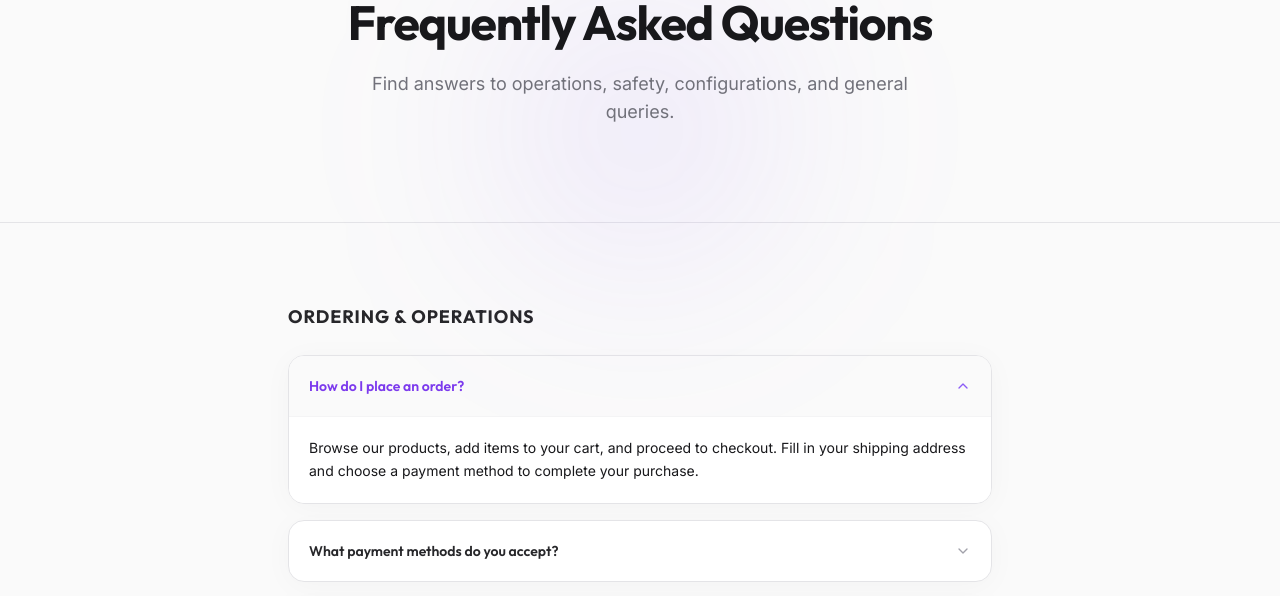
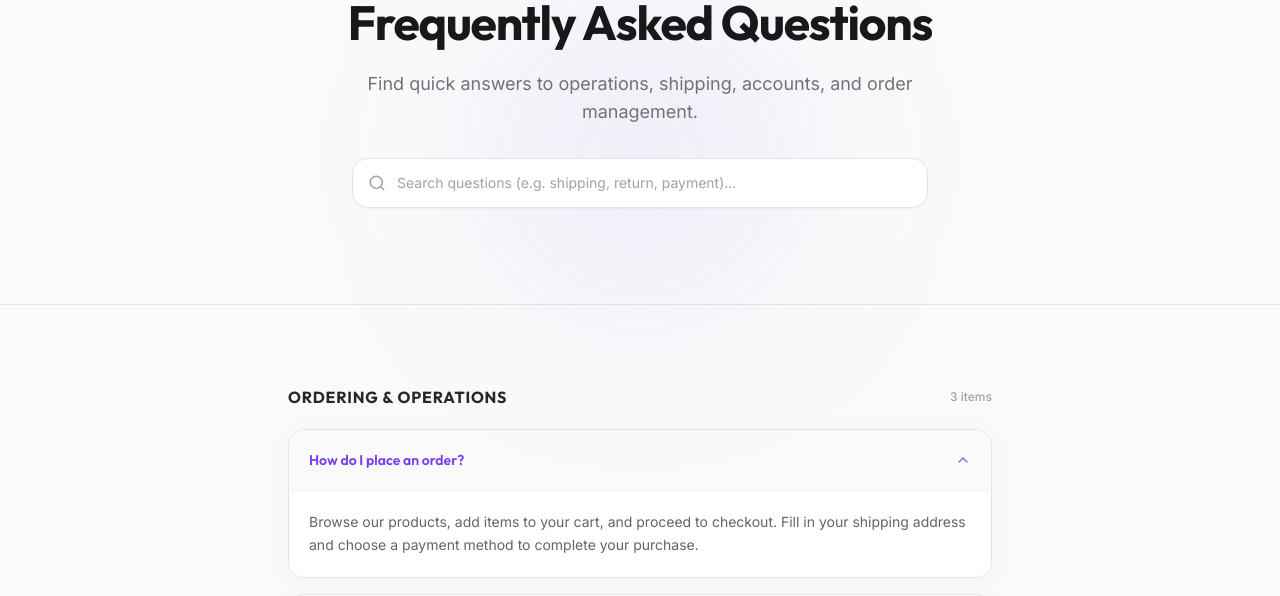
Before and after one commit to veereshovelab/e-commerce-website, a React (Create React App) app in the folder frontend/: page /faq in a window 1280 px wide. Shown: the part 199-795 px from the top of the page. Built offline with nearby package versions, Linux system fonts and the light colour scheme; no server answers; the HTML template or start-up script is replaced by a standard one.

Commit message:
git staged

```diff
--- a/frontend/src/pages/FAQ.jsx
+++ b/frontend/src/pages/FAQ.jsx
@@ -1,10 +1,12 @@
-import React from 'react';
+import React, { useState, useMemo } from 'react';
 import { Link } from 'react-router-dom';
+import { LuSearch, LuX, LuHelpCircle } from 'react-icons/lu';
 import { useTheme } from '../hooks/useTheme';
 import Accordion from '../components/Accordion';
 
 const FAQ = () => {
   const { isDarkMode } = useTheme();
+  const [searchQuery, setSearchQuery] = useState('');
 
   const faqs = [
     {
@@ -49,11 +51,31 @@ const FAQ = () => {
     }
   ];
 
-  const categories = [
+  const categories = useMemo(() => [
     { title: 'Ordering & Operations', faqs: faqs.slice(0, 3) },
     { title: 'Shipping & Logistical Details', faqs: faqs.slice(3, 6) },
     { title: 'Account Security & Support', faqs: faqs.slice(6, 10) }
-  ];
+  ], []);
+
+  const filteredCategories = useMemo(() => {
+    const query = searchQuery.trim().toLowerCase();
+    if (!query) return categories;
+
+    return categories
+      .map(category => {
+        const matchingFaqs = category.faqs.filter(
+          faq =>
+            faq.title.toLowerCase().includes(query) ||
+            faq.content.toLowerCase().includes(query)
+        );
+        return { ...category, faqs: matchingFaqs };
+      })
+      .filter(category => category.faqs.length > 0);
+  }, [searchQuery, categories]);
+
+  const totalMatches = useMemo(() => {
+    return filteredCategories.reduce((acc, cat) => acc + cat.faqs.length, 0);
+  }, [filteredCategories]);
 
   return (
     <div className="min-h-screen">
@@ -69,21 +91,80 @@ const FAQ = () => {
             Frequently Asked Questions
           </h1>
           <p className="text-base sm:text-lg leading-relaxed text-zinc-500 dark:text-zinc-400 max-w-xl mx-auto">
-            Find answers to operations, safety, configurations, and general queries.
+            Find quick answers to operations, shipping, accounts, and order management.
           </p>
+
+          {/* Search Bar */}
+          <div className="max-w-xl mx-auto mt-8">
+            <div className="relative flex items-center">
+              <LuSearch className="absolute left-4 text-zinc-400 pointer-events-none" size={18} />
+              <input
+                type="text"
+                value={searchQuery}
+                onChange={(e) => setSearchQuery(e.target.value)}
+                placeholder="Search questions (e.g. shipping, return, payment)..."
+                className={`w-full pl-11 pr-10 py-3.5 rounded-2xl text-sm outline-none border transition-all shadow-sm ${
+                  isDarkMode
+                    ? 'bg-zinc-900/80 border-zinc-800 text-white placeholder-zinc-500 focus:border-brand-500 focus:ring-1 focus:ring-brand-500'
+                    : 'bg-white border-zinc-200 text-zinc-900 placeholder-zinc-400 focus:border-brand-500 focus:ring-1 focus:ring-brand-500'
+                }`}
+              />
+              {searchQuery && (
+                <button
+                  type="button"
+                  onClick={() => setSearchQuery('')}
+                  className="absolute right-3.5 p-1 rounded-full text-zinc-400 hover:text-zinc-600 dark:hover:text-zinc-200 transition"
+                  aria-label="Clear search query"
+                >
+                  <LuX size={16} />
+                </button>
+              )}
+            </div>
+            {searchQuery.trim() && (
+              <p className="text-xs text-zinc-500 dark:text-zinc-400 mt-2 text-center">
+                Found {totalMatches} {totalMatches === 1 ? 'result' : 'results'} for "{searchQuery}"
+              </p>
+            )}
+          </div>
         </div>
       </section>
 
       {/* FAQ content */}
       <div className="max-w-3xl mx-auto px-4 sm:px-6 lg:px-8 py-20">
-        {categories.map((category, index) => (
-          <div key={index} className="mb-16 last:mb-0">
-            <h2 className="text-lg font-display font-bold text-zinc-800 dark:text-white mb-6 uppercase tracking-wider">
-              {category.title}
-            </h2>
-            <Accordion items={category.faqs} />
+        {filteredCategories.length === 0 ? (
+          <div className={`p-10 rounded-3xl border text-center my-6 ${
+            isDarkMode ? 'bg-zinc-900/40 border-zinc-800' : 'bg-white border-zinc-200'
+          }`}>
+            <div className="w-12 h-12 rounded-full bg-brand-500/10 text-brand-500 mx-auto flex items-center justify-center mb-3">
+              <LuHelpCircle size={24} />
+            </div>
+            <h3 className="font-display font-bold text-lg text-zinc-900 dark:text-white mb-2">No matching questions</h3>
+            <p className="text-xs sm:text-sm text-zinc-500 dark:text-zinc-400 mb-6 max-w-sm mx-auto">
+              We couldn't find any questions matching "{searchQuery}". Try a different search term or get in touch with our team.
+            </p>
+            <button
+              type="button"
+              onClick={() => setSearchQuery('')}
+              className="inline-block bg-brand-500 hover:bg-brand-600 text-white text-xs font-semibold px-5 py-2.5 rounded-xl shadow-glow-primary transition"
+            >
+              Clear Search Filter
+            </button>
           </div>
-        ))}
+        ) : (
+          filteredCategories.map((category, index) => (
+            <div key={category.title || index} className="mb-14 last:mb-0">
+              <div className="flex items-center justify-between mb-5">
+                <h2 className="text-sm sm:text-base font-display font-bold text-zinc-800 dark:text-white uppercase tracking-wider">
+                  {category.title}
+                </h2>
+                <span className="text-xs font-medium text-zinc-400">
+                  {category.faqs.length} {category.faqs.length === 1 ? 'item' : 'items'}
+                </span>
+              </div>
+              <Accordion items={category.faqs} />
+            </div>
+          ))
+        )}
 
         {/* Support CTA Callout */}
         <div className={`p-8 rounded-3xl border text-center shadow-premium mt-16 ${
--- a/frontend/src/pages/Wishlist.jsx
+++ b/frontend/src/pages/Wishlist.jsx
@@ -31,8 +31,33 @@ const Wishlist = () => {
   }
 
   const handleAddToCart = (product) => {
+    if (product.stock === 0) {
+      toast.error(`${product.name} is currently out of stock.`);
+      return;
+    }
     addToCart(product, 1);
     toast.success(`Added ${product.name} to cart!`);
+  };
+
+  const handleMoveAllToCart = () => {
+    const inStockItems = wishlist.filter(item => item.stock === undefined || item.stock > 0);
+    const outOfStockCount = wishlist.length - inStockItems.length;
+
+    if (inStockItems.length === 0) {
+      toast.warning('All saved items are currently out of stock.');
+      return;
+    }
+
+    inStockItems.forEach(item => addToCart(item, 1));
+
+    if (outOfStockCount === 0) {
+      clearWishlist();
+      toast.success('All saved items moved to cart!');
+    } else {
+      // Remove only the in-stock items from wishlist
+      inStockItems.forEach(item => removeFromWishlist(item._id));
+      toast.info(`Moved ${inStockItems.length} in-stock ${inStockItems.length === 1 ? 'item' : 'items'} to cart (${outOfStockCount} out-of-stock retained in wishlist).`);
+    }
   };
 
   return (
@@ -55,10 +80,7 @@ const Wishlist = () => {
 
         <div className="flex items-center space-x-3">
           <button
-            onClick={() => {
-              moveAllWishlistToCart();
-              toast.success('All saved items moved to cart!');
-            }}
+            onClick={handleMoveAllToCart}
             className="flex items-center space-x-1.5 px-4 py-2 rounded-xl bg-brand-500 hover:bg-brand-600 text-white text-xs font-semibold shadow-glow-primary transition"
           >
             <LuShoppingCart size={14} />
@@ -78,7 +100,14 @@ const Wishlist = () => {
       </div>
 
       <div className="grid grid-cols-1 sm:grid-cols-2 lg:grid-cols-4 gap-6">
-        {wishlist.map((product) => (
+        {wishlist.map((product) => {
+          const isOutOfStock = product.stock === 0;
+          const isLowStock = product.stock > 0 && product.stock <= 5;
+          const discountPercent = product.discountPrice
+            ? Math.round(((product.price - product.discountPrice) / product.price) * 100)
+            : 0;
+
+          return (
             <div
               key={product._id}
               className={`border rounded-2xl overflow-hidden shadow-premium flex flex-col justify-between transition-all hover:-translate-y-1 ${
@@ -88,11 +117,34 @@ const Wishlist = () => {
               {/* Image */}
               <div>
                 <div className="relative overflow-hidden bg-zinc-100 dark:bg-zinc-950 aspect-[4/3]">
+                  <Link to={`/products/${product._id}`}>
                     <img
-                  src={product.thumbnail || product.images?.[0]}
+                      src={product.thumbnail || product.images?.[0] || 'https://via.placeholder.com/300'}
                       alt={product.name}
                       className="w-full h-full object-cover hover:scale-105 transition-transform duration-500"
                     />
+                  </Link>
+
+                  {discountPercent > 0 && (
+                    <div className="absolute top-3 left-3 bg-brand-500 text-white px-2 py-0.5 rounded-full text-[10px] font-bold tracking-wider shadow-glow-primary z-10">
+                      -{discountPercent}% OFF
+                    </div>
+                  )}
+
+                  {isLowStock && (
+                    <div className="absolute bottom-3 left-3 bg-amber-500/90 backdrop-blur-md text-white px-2 py-0.5 rounded-full text-[10px] font-bold tracking-wider z-10 flex items-center space-x-1 shadow-md">
+                      <span className="w-1.5 h-1.5 rounded-full bg-white animate-ping" />
+                      <span>Only {product.stock} left!</span>
+                    </div>
+                  )}
+
+                  {isOutOfStock && (
+                    <div className="absolute inset-0 bg-black/40 backdrop-blur-xs flex items-center justify-center z-10">
+                      <span className="text-white text-xs font-bold uppercase tracking-wider bg-zinc-900/80 px-3 py-1.5 rounded-lg border border-zinc-700">
+                        Out of Stock
+                      </span>
+                    </div>
+                  )}
                 </div>
 
                 {/* Content */}
@@ -125,10 +177,15 @@ const Wishlist = () => {
               <div className="p-5 pt-0 flex space-x-2">
                 <button
                   onClick={() => handleAddToCart(product)}
-                className="flex-1 bg-brand-500 hover:bg-brand-600 text-white py-2.5 rounded-xl text-xs font-semibold shadow-glow-primary transition flex items-center justify-center space-x-1.5"
+                  disabled={isOutOfStock}
+                  className={`flex-1 py-2.5 rounded-xl text-xs font-semibold transition flex items-center justify-center space-x-1.5 ${
+                    isOutOfStock
+                      ? 'bg-zinc-300 dark:bg-zinc-800 text-zinc-500 dark:text-zinc-500 cursor-not-allowed'
+                      : 'bg-brand-500 hover:bg-brand-600 text-white shadow-glow-primary'
+                  }`}
                 >
                   <LuShoppingCart size={14} />
-                <span>Add to Cart</span>
+                  <span>{isOutOfStock ? 'Out of Stock' : 'Add to Cart'}</span>
                 </button>
                 <button
                   onClick={() => {
@@ -142,7 +199,8 @@ const Wishlist = () => {
                 </button>
               </div>
             </div>
-        ))}
+          );
+        })}
       </div>
     </div>
   );
--- a/frontend/tailwind.config.js
+++ b/frontend/tailwind.config.js
@@ -40,6 +40,11 @@ module.exports = {
           800: '#27272a',
           900: '#18181b',
           950: '#09090b',
+        },
+        zinc: {
+          250: '#dedee3',
+          550: '#63636e',
+          850: '#1b1b22',
         }
       },
       fontFamily: {
```
Lines whose indentation alone changed are shown as unchanged.
